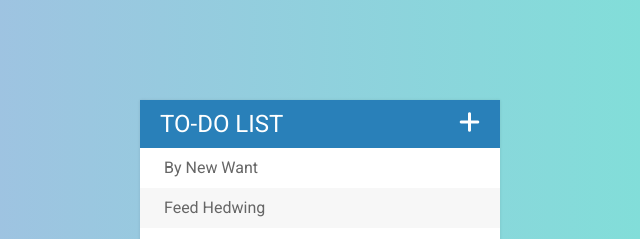
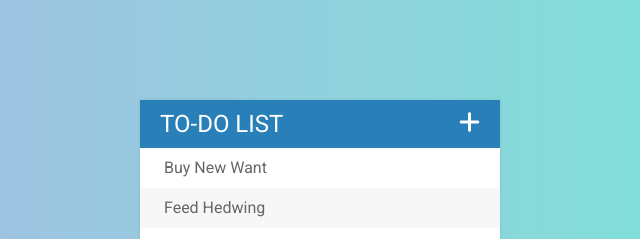
Before and after one commit to boniverski/the-web-developer-bootcamp, a plain HTML site: page 18 - Todo List Project/index.html in a window 1280 px wide. Shown: the top 239 px of the page, 320-960 px from the left. Drawn offline with Linux system fonts and the light colour scheme.

Commit message:
update to-do project

```diff
--- a/18 - Todo List Project/assets/js/todos.js
+++ b/18 - Todo List Project/assets/js/todos.js
@@ -25,4 +25,4 @@ $("input[type='text']").keypress(function(){
 //Toggles "+" button for adding new Todos
 $(".fa-plus").click(function() {
   $("input[type='text']").fadeToggle();
-})
+});
--- a/18 - Todo List Project/index.html
+++ b/18 - Todo List Project/index.html
@@ -14,7 +14,7 @@
       <input type="text" placeholder="Add New Todo">
 
       <ul>
-        <li><span><i class="fa fa-trash"></i></span> By New Want</li>
+        <li><span><i class="fa fa-trash"></i></span> Buy New Want</li>
         <li><span><i class="fa fa-trash"></i></span> Feed Hedwing</li>
         <li><span><i class="fa fa-trash"></i></span> Send Owl to Serius</li>
         <li><span><i class="fa fa-trash"></i></span> Wash Robes</li>
```
Also changed, not shown: 1 other file.
